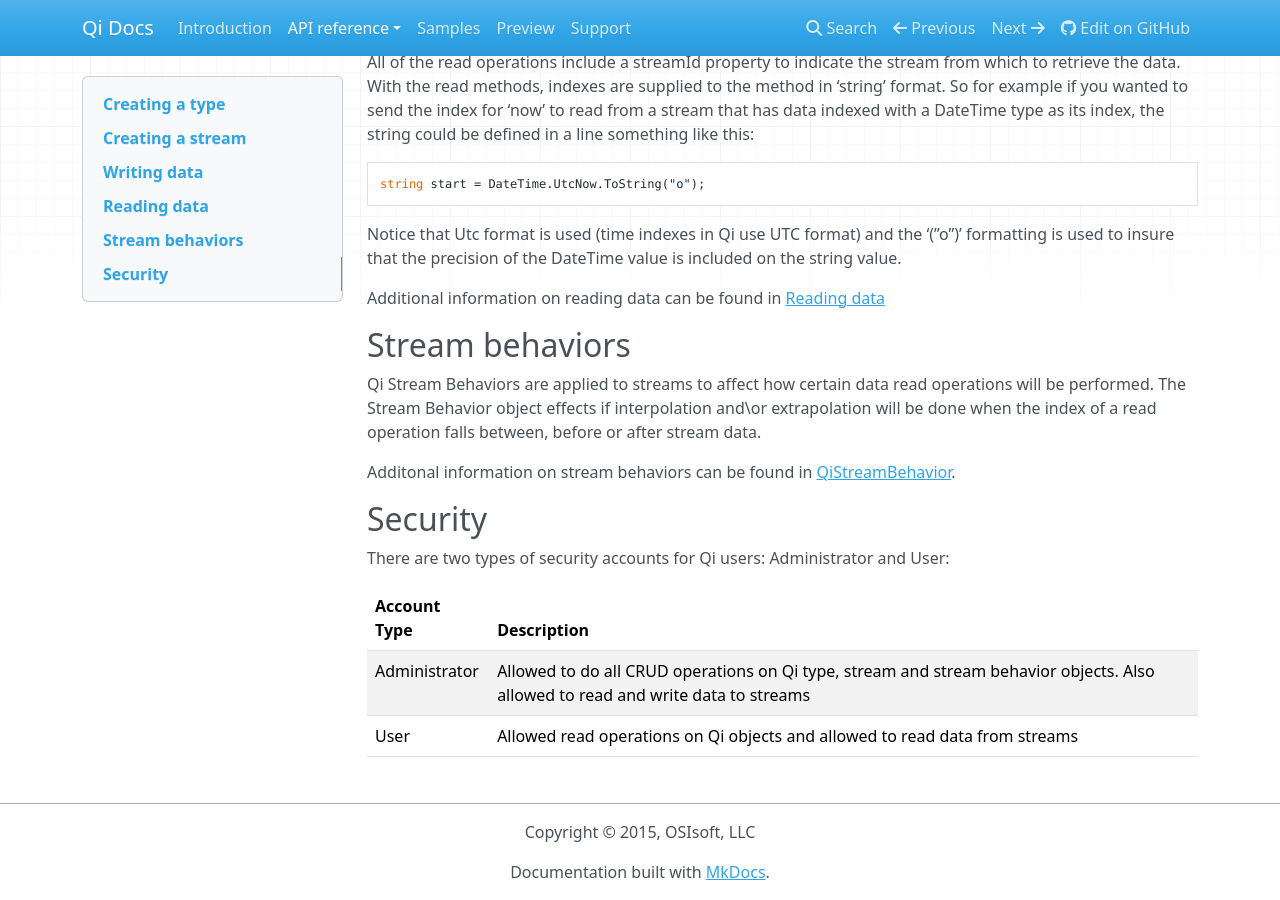
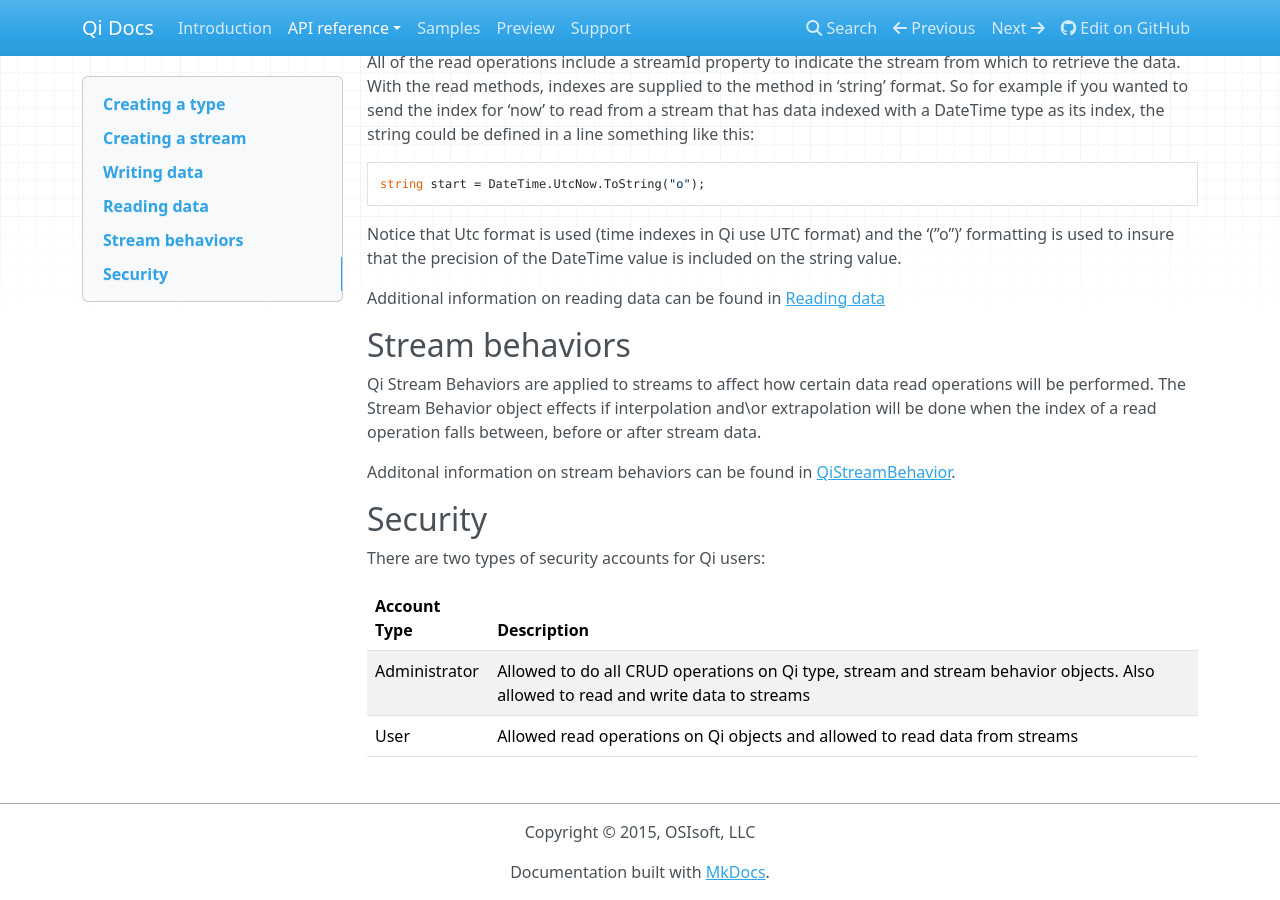
Before and after one commit to ssuryanarayanan/Qi-Docs, an MkDocs documentation site: the page built from docs/Overview.md, in a window 1280 px wide and 900 px high, scrolled down 2396 px. Built offline with MkDocs 1.6.1, drawn with Linux system fonts in a browser that asks for light colours; nearby versions of some CDN libraries; old or Windows-style settings are respelled for this version of MkDocs.

Commit message:
Update Overview.md

```diff
--- a/docs/Overview.md
+++ b/docs/Overview.md
@@ -113,7 +113,7 @@
 
 ##Security
 
-There are two types of security accounts for Qi users: Administrator and User:
+There are two types of security accounts for Qi users:
 
 |Account Type|Description|
 |---|---|
```
